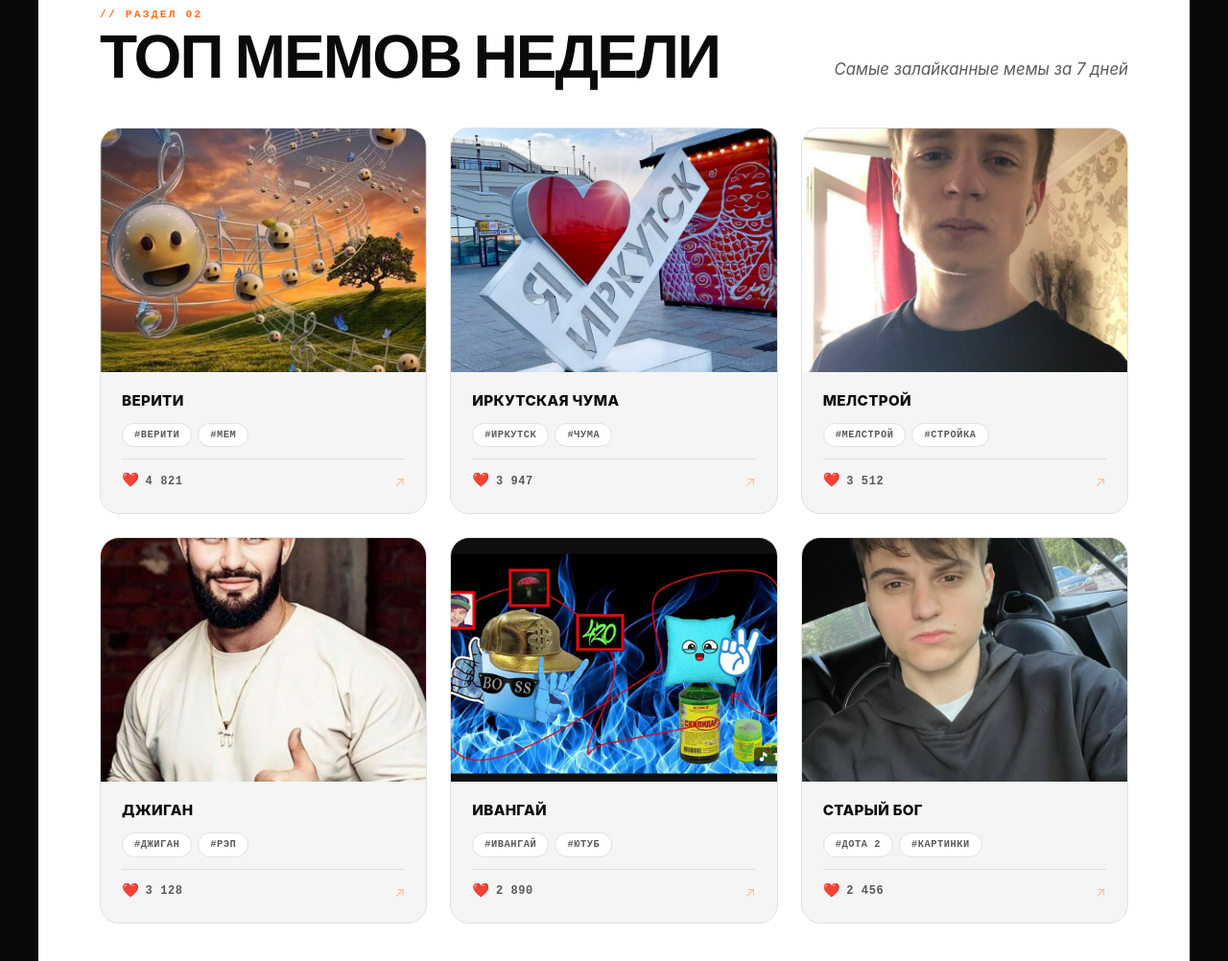
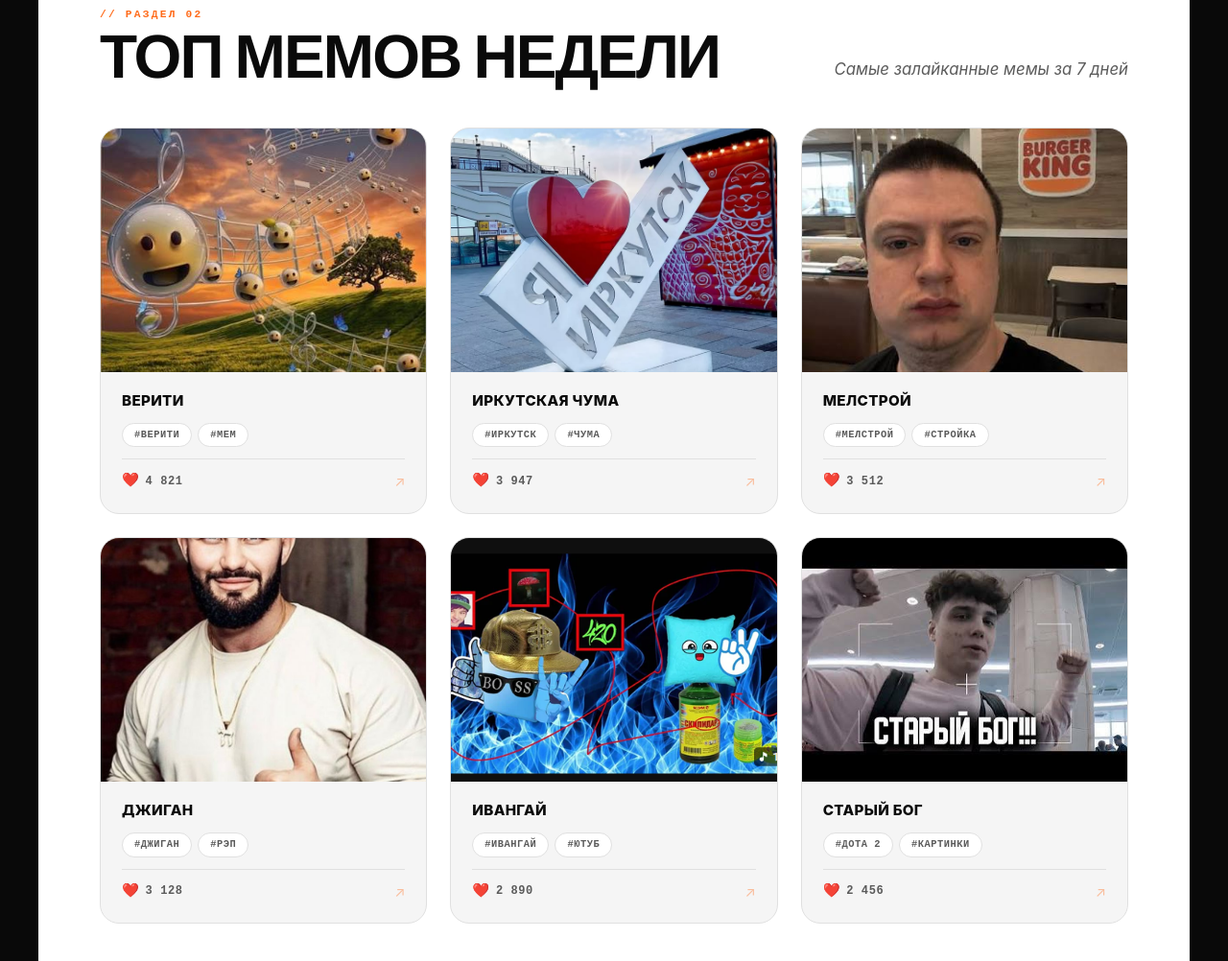
Before and after one commit to akirpa34-code/Slastyona, a plain HTML site: page index.html in a window 1280 px wide. Shown: the part 2600-3602 px from the top of the page at 96% size. Drawn offline with Linux system fonts and the light colour scheme.

Commit message:
замена

```diff
--- a/index.html
+++ b/index.html
@@ -1385,7 +1385,7 @@
             <article class="meme-card">
               <div class="meme-image meme-image-3">
                 <img
-                  src="mellstroy.jpg"
+                  src="1.jpg"
                   alt="Мелстрой"
                   class="meme-img"
                   width="721"
@@ -1460,7 +1460,7 @@
             <article class="meme-card">
               <div class="meme-image meme-image-6">
                 <img
-                  src="старый бог.jpg"
+                  src="2.jpg"
                   alt="Старый бог"
                   class="meme-img"
                   width="736"
```
Also changed, not shown: 1.jpg (added), 2.jpg (added).
